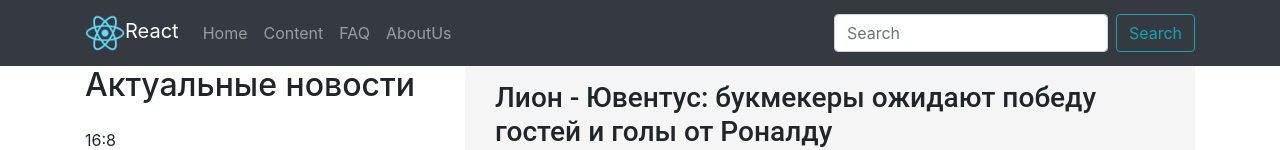
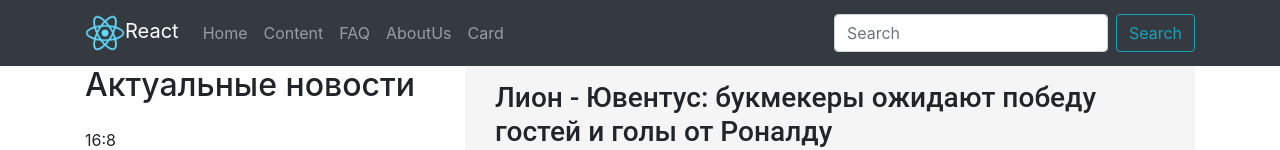
Before and after one commit to shpaksasha/FAQ, a React (Create React App) app: page / in a window 1280 px wide. Shown: the top 150 px of the page. Built offline with nearby package versions, Linux system fonts and the light colour scheme.

Commit message:
new page Card

```diff
--- a/src/App.js
+++ b/src/App.js
@@ -6,6 +6,7 @@ import Questions from './components/FAQ/questions';
 import One from './components/Article/article_1';
 import Two from './components/Article/article_2';
 import Article from './components/Article/article';
+import News from "./components/Card/card";
 
 const App = () => {
     return (
@@ -13,6 +14,7 @@ const App = () => {
             <Head/>
             <Route exact path='/' component={Home}/>
             <Route exact path='/faq' component={Questions}/>
+            <Route exact path='/card' component={News}/>
             {/*<Route exact path='/faq/article_1' component={One}/>*/}
             {/*<Route exact path='/faq/article_2' component={Two}/>*/}
             <Route exact path="/faq/article/:id" render={(props) => <Article {...props} />}/>
--- a/src/components/Header/header.js
+++ b/src/components/Header/header.js
@@ -23,6 +23,7 @@ const Head = () => {
                         <Nav.Link href='/content'>Content</Nav.Link>
                         <Nav.Link href='/faq'>FAQ</Nav.Link>
                         <Nav.Link href='/about'>AboutUs</Nav.Link>
+                        <Nav.Link href='/card'>Card</Nav.Link>
                     </Nav>
                     <Form inline>
                         <FormControl type="text" placeholder="Search" className="mr-sm-2"/>
```
